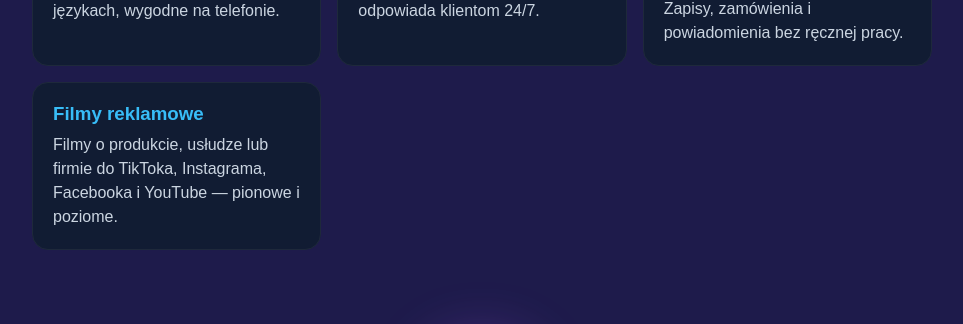
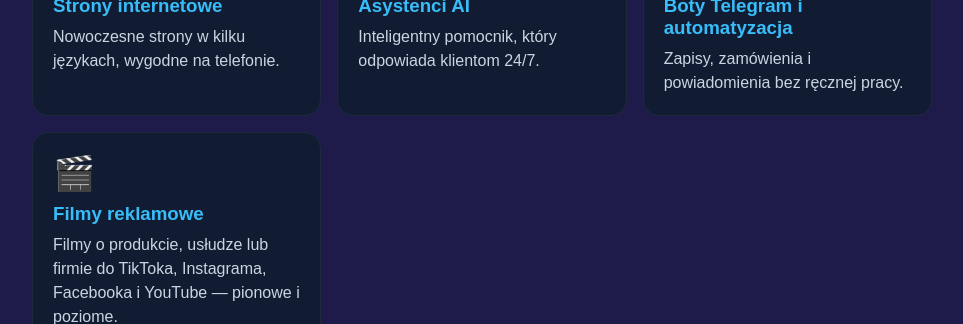
Before and after one commit to daria-ai-studio/daria-ai-studio.github.io, a plain HTML site: page index.html in a window 1280 px wide. Shown: the part 725-1049 px from the top of the page, without its empty margins (158-1121 px from the left). Drawn offline with Linux system fonts and the light colour scheme.

Commit message:
Enhance card design and add scroll animations

```diff
--- a/index.html
+++ b/index.html
@@ -24,6 +24,12 @@
   .grid { display: grid; grid-template-columns: repeat(auto-fit, minmax(220px, 1fr)); gap: 16px; text-align: left; }
   .card { border: 1px solid #1e293b; background: #111c33; border-radius: 16px; padding: 20px; }
   .card h3 { margin: 0 0 8px; color: #38bdf8; }
+  .card .icon { font-size: 34px; margin-bottom: 10px; }
+  .card { transition: transform 0.25s, border-color 0.25s; }
+  .card:hover { transform: translateY(-4px); border-color: #a855f7; }
+  .anim .reveal { opacity: 0; transform: translateY(28px); transition: opacity 0.7s ease, transform 0.7s ease; }
+  .anim .reveal.visible { opacity: 1; transform: none; }
+  @media (prefers-reduced-motion: reduce) { .anim .reveal { opacity: 1; transform: none; transition: none; } }
   .card p { font-size: 16px; margin: 0; }
   .menu { display: flex; justify-content: center; gap: 20px; flex-wrap: wrap; padding-bottom: 8px; }
   .menu a { color: #cbd5e1; text-decoration: none; }
@@ -51,10 +57,10 @@
 <section id="services">
   <h2 id="services-title"></h2>
   <div class="grid">
-    <div class="card"><h3 id="s1-t"></h3><p id="s1-p"></p></div>
-    <div class="card"><h3 id="s2-t"></h3><p id="s2-p"></p></div>
-    <div class="card"><h3 id="s3-t"></h3><p id="s3-p"></p></div>
-    <div class="card"><h3 id="s4-t"></h3><p id="s4-p"></p></div>
+    <div class="card"><div class="icon">🌐</div><h3 id="s1-t"></h3><p id="s1-p"></p></div>
+    <div class="card"><div class="icon">🤖</div><h3 id="s2-t"></h3><p id="s2-p"></p></div>
+    <div class="card"><div class="icon">💬</div><h3 id="s3-t"></h3><p id="s3-p"></p></div>
+    <div class="card"><div class="icon">🎬</div><h3 id="s4-t"></h3><p id="s4-p"></p></div>
   </div>
 </section>
 <section id="about">
@@ -136,6 +142,22 @@ document.querySelectorAll("nav button").forEach(function (b) {
 });
 setupContacts();
 setLang("pl");
+
+// Плавное появление блоков при прокрутке
+if ("IntersectionObserver" in window) {
+  document.documentElement.classList.add("anim");
+  const items = document.querySelectorAll("main, section h2, .card, #about p, #portfolio p, .contacts, .logo");
+  const io = new IntersectionObserver(function (entries) {
+    entries.forEach(function (e) {
+      if (e.isIntersecting) { e.target.classList.add("visible"); io.unobserve(e.target); }
+    });
+  }, { threshold: 0.15 });
+  items.forEach(function (el, i) {
+    el.classList.add("reveal");
+    el.style.transitionDelay = (el.classList.contains("card") ? (i % 4) * 0.12 : 0) + "s";
+    io.observe(el);
+  });
+}
 </script>
 </body>
 </html>
```
